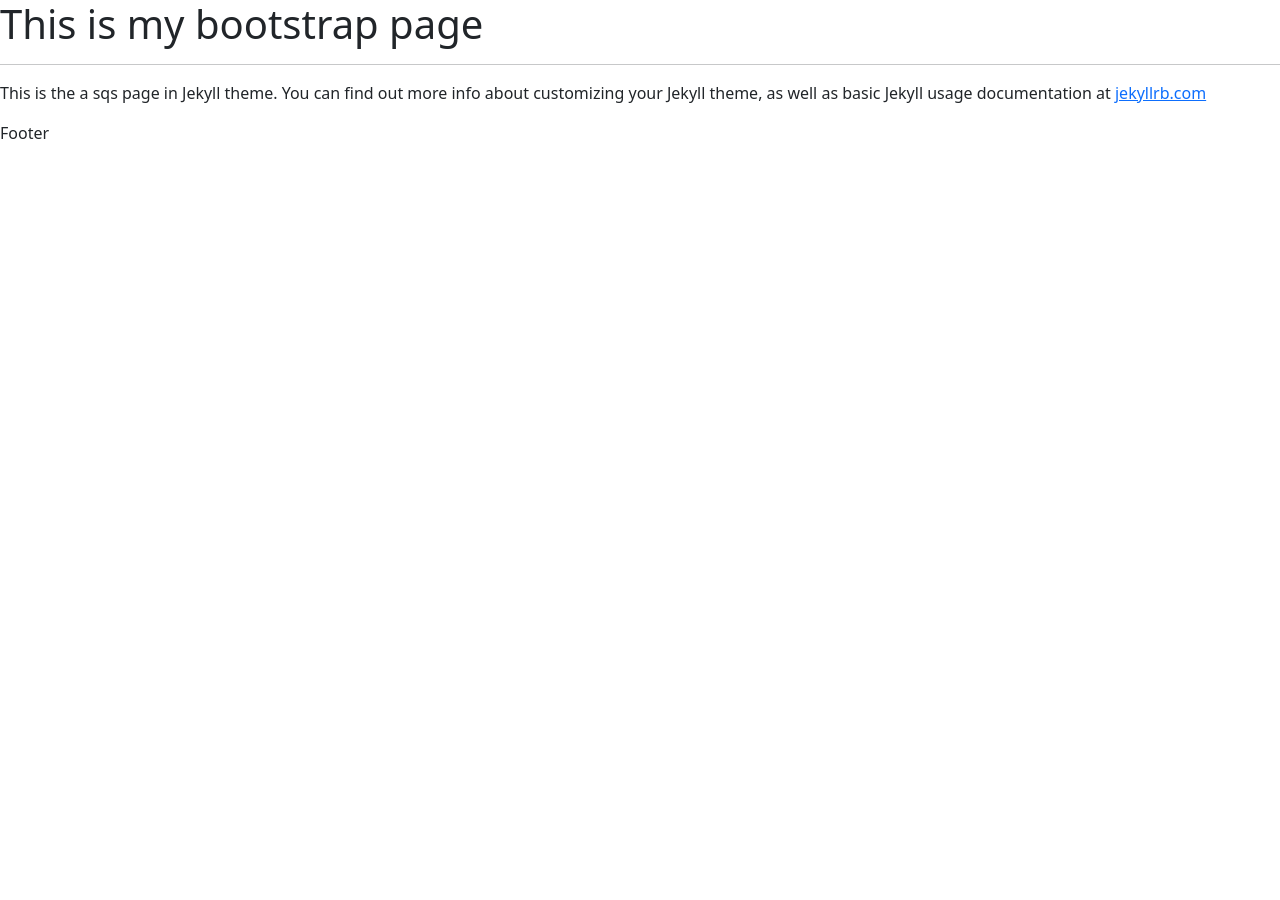
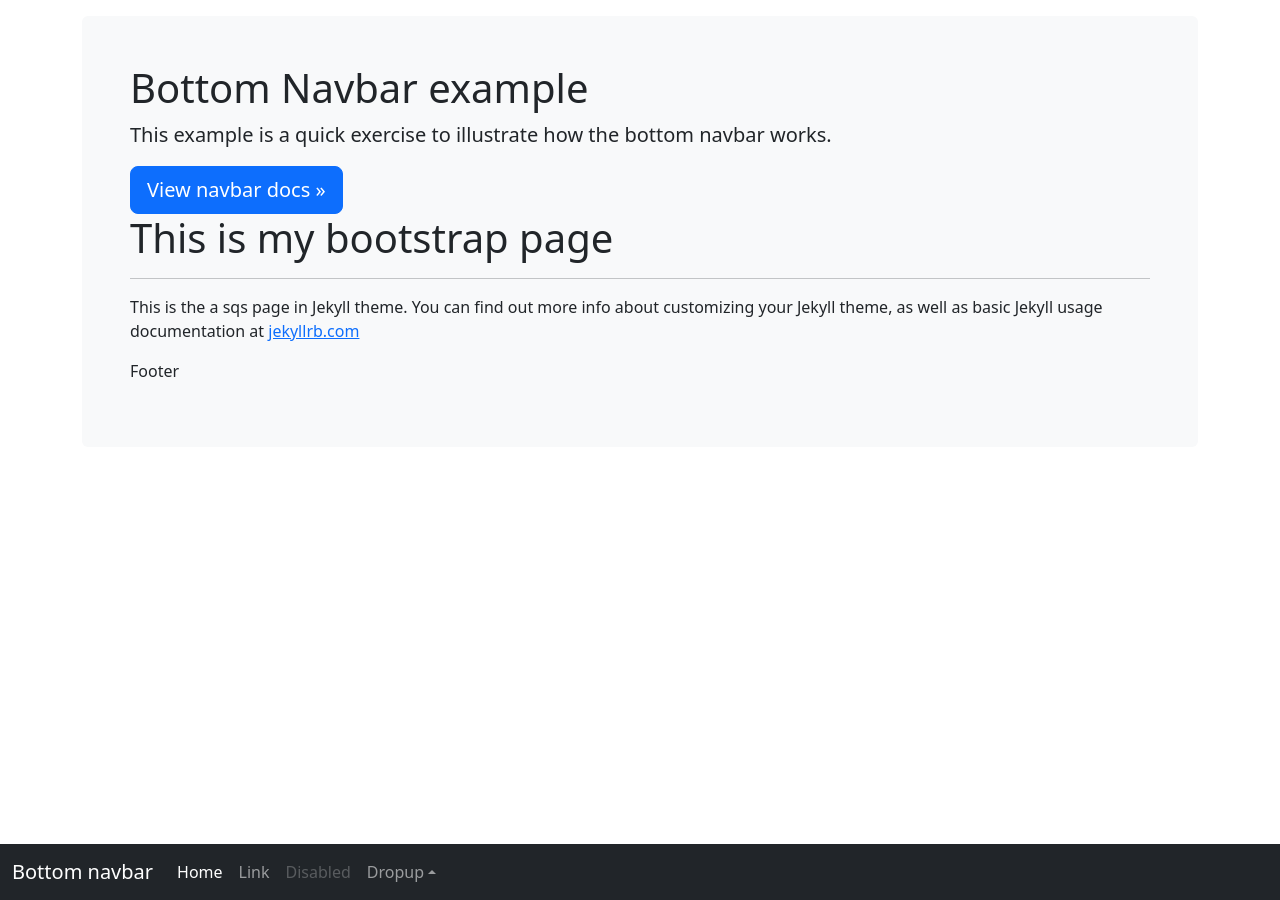
Before and after one commit to s-kazi/s-kazi.github.io, a Jekyll site: the page built from aws/sqs.markdown, in a window 1280 px wide. Built offline with Jekyll 4.4.1, drawn with Linux system fonts in a browser that asks for light colours.

Commit message:
new files from boostrap

```diff
--- /dev/null
+++ b/_includes/footer.html
@@ -0,0 +1,33 @@
+<nav class="navbar fixed-bottom navbar-expand-sm navbar-dark bg-dark">
+    <div class="container-fluid">
+      <a class="navbar-brand" href="#">Bottom navbar</a>
+      <button class="navbar-toggler" type="button" data-bs-toggle="collapse" data-bs-target="#navbarCollapse" aria-controls="navbarCollapse" aria-expanded="false" aria-label="Toggle navigation">
+        <span class="navbar-toggler-icon"></span>
+      </button>
+      <div class="collapse navbar-collapse" id="navbarCollapse">
+        <ul class="navbar-nav">
+          <li class="nav-item">
+            <a class="nav-link active" aria-current="page" href="#">Home</a>
+          </li>
+          <li class="nav-item">
+            <a class="nav-link" href="#">Link</a>
+          </li>
+          <li class="nav-item">
+            <a class="nav-link disabled">Disabled</a>
+          </li>
+          <li class="nav-item dropup">
+            <a class="nav-link dropdown-toggle" href="#" data-bs-toggle="dropdown" aria-expanded="false">Dropup</a>
+            <ul class="dropdown-menu">
+              <li><a class="dropdown-item" href="#">Action</a></li>
+              <li><a class="dropdown-item" href="#">Another action</a></li>
+              <li><a class="dropdown-item" href="#">Something else here</a></li>
+            </ul>
+          </li>
+        </ul>
+      </div>
+    </div>
+  </nav>
+
+<script src="https://getbootstrap.com/docs/5.2/dist/js/bootstrap.bundle.min.js" integrity="sha384-A3rJD856KowSb7dwlZdYEkO39Gagi7vIsF0jrRAoQmDKKtQBHUuLZ9AsSv4jD4Xa" crossorigin="anonymous"></script>
+</body>
+</html>
--- /dev/null
+++ b/_includes/header.html
@@ -0,0 +1,11 @@
+<!doctype html>
+<html lang="en">
+  <head>
+    <meta charset="utf-8">
+    <meta name="viewport" content="width=device-width, initial-scale=1">
+    <meta name="author" content="Shahed Kazi">
+
+    <link href="https://getbootstrap.com/docs/5.2/dist/css/bootstrap.min.css" rel="stylesheet" integrity="sha384-gH2yIJqKdNHPEq0n4Mqa/HGKIhSkIHeL5AyhkYV8i59U5AR6csBvApHHNl/vI1Bx" crossorigin="anonymous">
+
+</head>
+<body>
--- a/_layouts/post.html
+++ b/_layouts/post.html
@@ -1,19 +1,17 @@
-<html>
+{% include header.html %}
+<main class="container">
+  <div class="bg-light p-5 rounded mt-3">
+    <h1>Bottom Navbar example</h1>
+    <p class="lead">This example is a quick exercise to illustrate how the bottom navbar works.</p>
+    <a class="btn btn-lg btn-primary" href="/docs/5.2/components/navbar/" role="button">View navbar docs &raquo;</a>
 
-  <head>
-    <!-- CSS only -->
-    <link href="https://cdn.jsdelivr.net/npm/bootstrap@5.2.0/dist/css/bootstrap.min.css" rel="stylesheet" integrity="sha384-gH2yIJqKdNHPEq0n4Mqa/HGKIhSkIHeL5AyhkYV8i59U5AR6csBvApHHNl/vI1Bx" crossorigin="anonymous">
-    <!-- JavaScript Bundle with Popper -->
-    <script src="https://cdn.jsdelivr.net/npm/bootstrap@5.2.0/dist/js/bootstrap.bundle.min.js" integrity="sha384-A3rJD856KowSb7dwlZdYEkO39Gagi7vIsF0jrRAoQmDKKtQBHUuLZ9AsSv4jD4Xa" crossorigin="anonymous"></script>
-  <head>
-  <body>
+    <h1>This is my bootstrap page</h1>
+    <hr>
 
-<h1>This is my bootstrap page</h1>
-<hr>
+    {{ content }}
 
-{{ content }}
+    <p>Footer</p>
+  </div>
+</main>
 
-<p>Footer</p>
-
-    </body>
-    </html>
+{% include footer.html %}
```
Also changed, not shown: _includes/navbar-bottom.html (added, +31 -0 lines).
